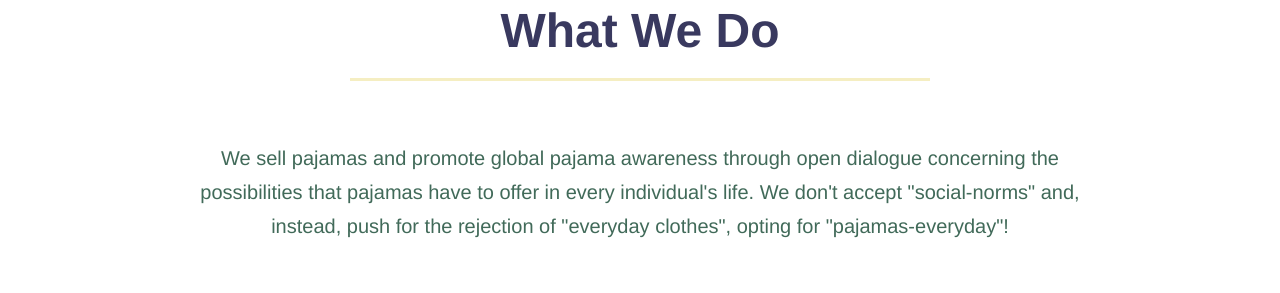
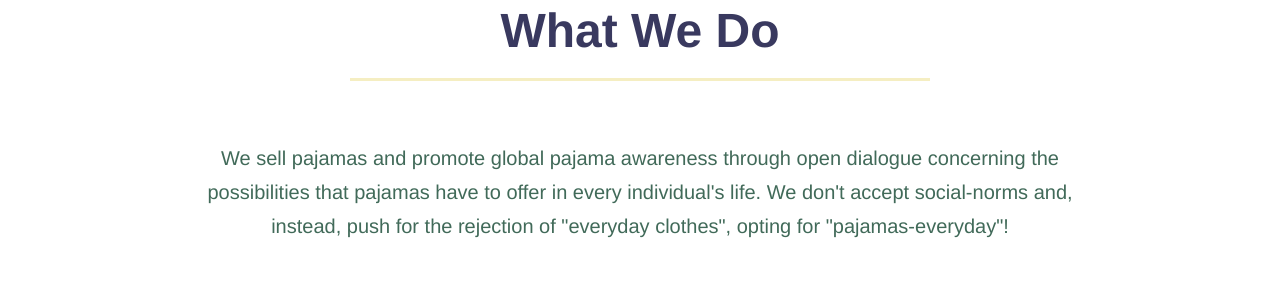
Before and after one commit to artbat6/pro-jamas, a plain HTML site: page index.html in a window 1280 px wide. Shown: the part 815-1108 px from the top of the page. Drawn offline with Linux system fonts and the light colour scheme.

Commit message:
Update index.html

```diff
--- a/index.html
+++ b/index.html
@@ -102,7 +102,7 @@
       </div>
       <div class="flex-row">
         <p>
-          We sell pajamas and promote global pajama awareness through open dialogue concerning the possibilities that pajamas have to offer in every individual's life.  We don't accept "social-norms" and, instead, push for the rejection of "everyday clothes", opting for "pajamas-everyday"!
+          We sell pajamas and promote global pajama awareness through open dialogue concerning the possibilities that pajamas have to offer in every individual's life.  We don't accept social-norms and, instead, push for the rejection of "everyday clothes", opting for "pajamas-everyday"!
         </p>
       </div>
     </section>
```
